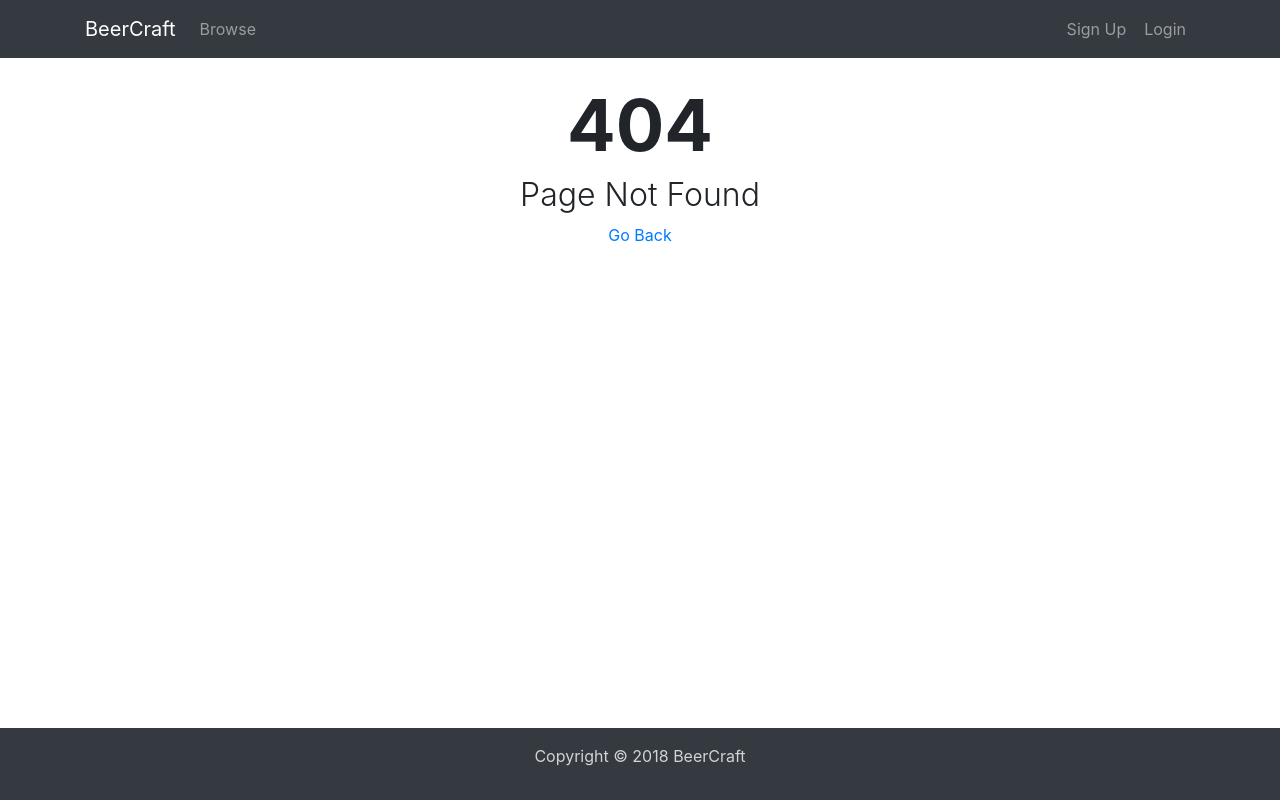
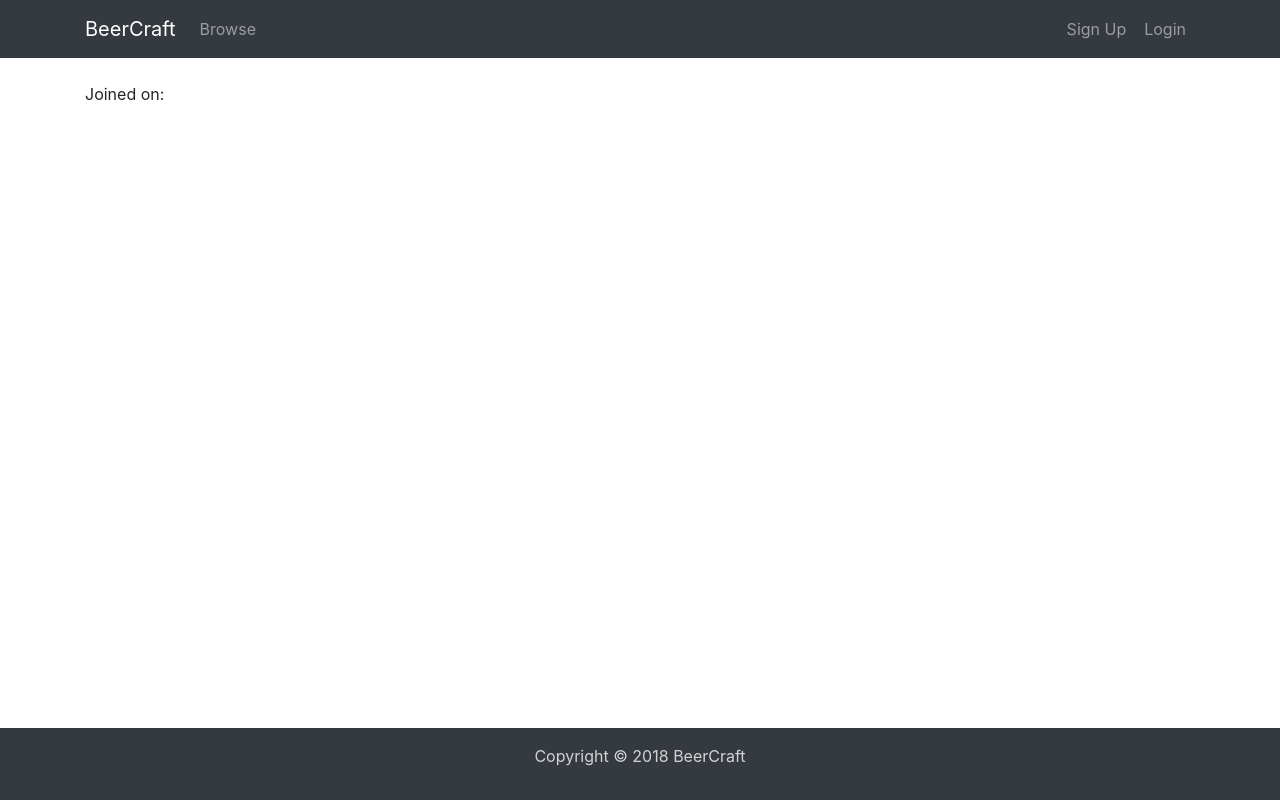
Before and after one commit to chingu-voyage7/Bears-Team-01, a React (Create React App) app in the folder client/: page /profile in a window 1280 px wide. Before the commit this address had no page. Built offline with nearby package versions, Linux system fonts and the light colour scheme; no server answers.

Commit message:
displayed user information to page

```diff
--- a/client/src/App.js
+++ b/client/src/App.js
@@ -5,6 +5,7 @@ import Footer from './components/layout/Footer';
 import Welcome from './components/WelcomePage';
 import Browse from './components/BrowsePage';
 import NotFoundPage from './components/NotFoundPage';
+import ProfilePage from './components/ProfilePage';
 // import ReviewBeer from './components/ReviewBeer';
 
 import './styles/styles.scss';
@@ -22,6 +23,7 @@ class App extends Component {
               <Switch>
                <Route path="/" component={Welcome} exact={true} />
                <Route path="/browse" component={Browse} exact={true} />
+               <Route path="/profile" component={ProfilePage} exact={true} />
                <Route path="/" component={NotFoundPage}/>
               </Switch>
              </div>
--- a/client/src/components/ProfilePage.js
+++ b/client/src/components/ProfilePage.js
@@ -1,18 +1,17 @@
 import React, { Component } from 'react';
 
 class ProfilePage extends Component {
+  //todo: separate state so it can be used by the navbar and other components.
   constructor() {
     super();
     this.state = {
-      userData = {
-        name: ''
-      }
+      userData : {}
     }
   }
   getUser = () => {
     fetch('/user', {credentials: 'include'})
     .then(response => response.json())
-    .then(userData => this.setState({userData: userData}))
+    .then(json => this.setState({userData: json}))
     .catch(err => console.log(err))
   }
   componentDidMount = () => {
@@ -21,8 +20,11 @@ class ProfilePage extends Component {
   render() {
     return (
       <div>
-        <h1>{this.state.userData.name}</h1>
+        <h3>{this.state.userData.name}</h3>
+        <p>Joined on: {this.state.userData.date}</p>
       </div>
     )
   }
 }
+
+export default ProfilePage;
--- a/client/src/setupProxy.js
+++ b/client/src/setupProxy.js
@@ -4,4 +4,5 @@ module.exports = app => {
   app.use(proxy('/auth/google', { target: 'http://localhost:5000' }));
   app.use(proxy('/auth/facebook', { target: 'http://localhost:5000' }));
   app.use(proxy('/beers', { target: 'http://localhost:5000' }));
+  app.use(proxy('/user', { target: 'http://localhost:5000' }));
 };
```
Also changed, not shown: 1 other file (tests, documents, lock files or other folders).
